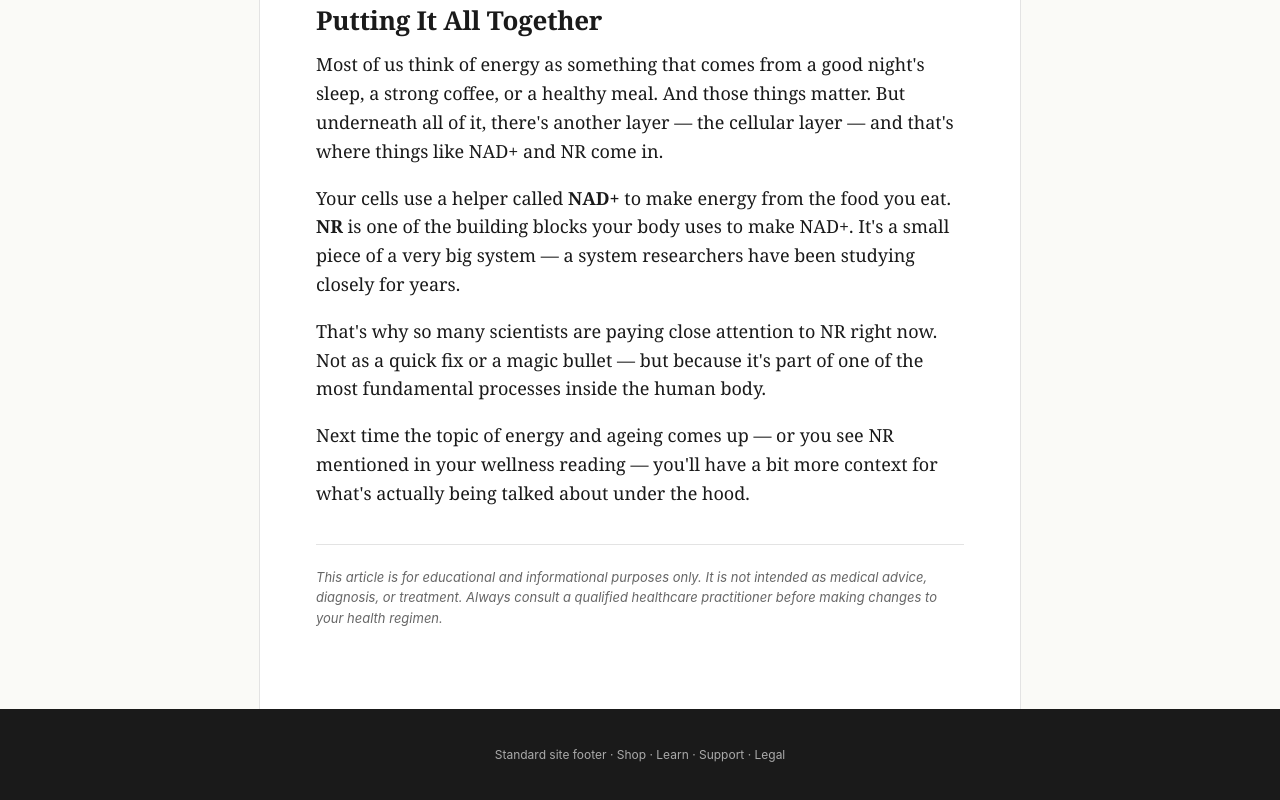
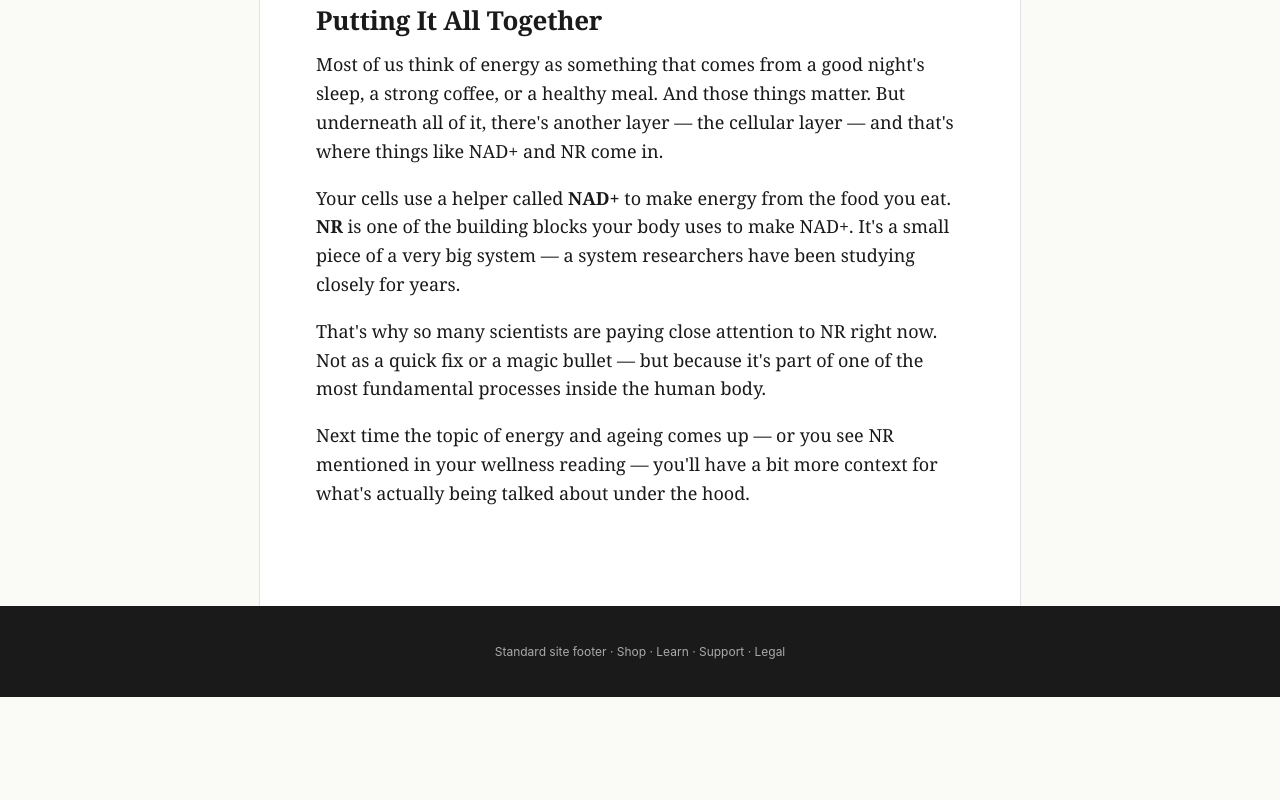
Before and after one commit to webprofits/lp-preview-9435, a plain HTML site: page index.html in a window 1280 px wide. Shown: the part 3007-3807 px from the top of the page. After the commit the page ends 3704 px from the top, so only its background shows below. Drawn offline with Linux system fonts and the light colour scheme.

Commit message:
remove disclaimer block

```diff
--- a/index.html
+++ b/index.html
@@ -116,10 +116,6 @@
   <p>That's why so many scientists are paying close attention to NR right now. Not as a quick fix or a magic bullet — but because it's part of one of the most fundamental processes inside the human body.</p>
   <p>Next time the topic of energy and ageing comes up — or you see NR mentioned in your wellness reading — you'll have a bit more context for what's actually being talked about under the hood.</p>
 
-  <div class="disclaimer">
-    This article is for educational and informational purposes only. It is not intended as medical advice, diagnosis, or treatment. Always consult a qualified healthcare practitioner before making changes to your health regimen.
-  </div>
-
 </article>
 
 <div class="footer-mock">
```
